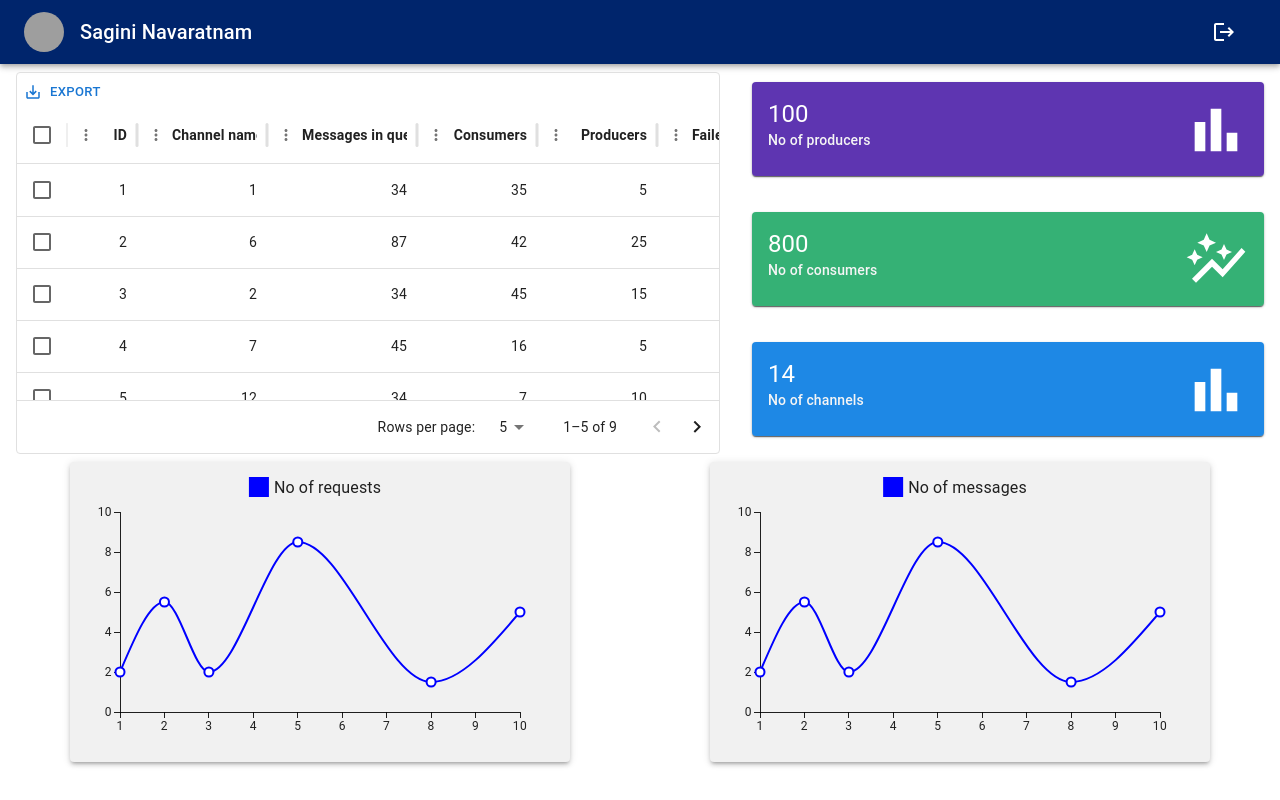
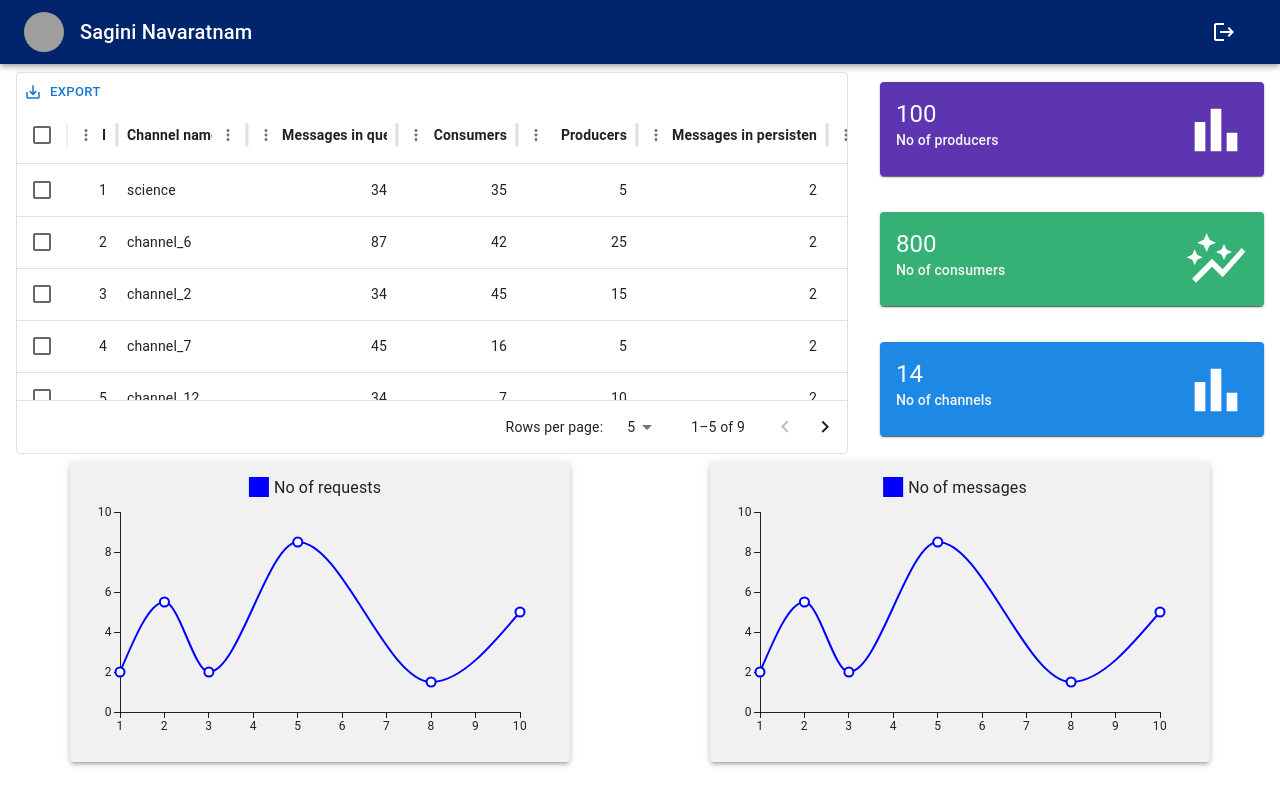
Before and after one commit to sagini18/message-broker, a React (Create React App) app in the folder frontend/: page / in a window 1280 px wide. Built offline with nearby package versions, Linux system fonts and the light colour scheme; grey boxes are pictures that could not be loaded.

Commit message:
channel ID int -> string

```diff
--- a/frontend/src/components/Card.jsx
+++ b/frontend/src/components/Card.jsx
@@ -19,7 +19,7 @@ export default function GraphCard({ count, name, color }) {
         <Card
           sx={{
             display: "flex",
-            width: "40vw",
+            width: "30vw",
             backgroundColor: `${color}`,
             justifyContent: "space-between",
             "&: hover": {
--- a/frontend/src/components/Table.jsx
+++ b/frontend/src/components/Table.jsx
@@ -11,7 +11,7 @@ const columns = [
   {
     field: "id",
     type: "number",
-    width: 70,
+    width: 5,
     renderHeader: () => (
         <strong>
           {'ID'}
@@ -20,7 +20,7 @@ const columns = [
   },
   {
     field: "channelName",
-    type: "number", //need to change to string
+    type: "string",
     width: 130,
     renderHeader: () => (
         <strong>
@@ -29,7 +29,8 @@ const columns = [
       ),
   },
   {
-    field: "noOfMessages",
+    field: "noOfMessagesInQueue",
+    description: "The number of messages currently stored in queue",
     type: "number",
     width: 150,
     renderHeader: () => (
@@ -41,6 +42,7 @@ const columns = [
   {
     field: "noOfConsumers",
     type: "number",
+    description: "The number of consumers currently subscribed to the channel",
     width: 120,
     renderHeader: () => (
         <strong>
@@ -51,6 +53,7 @@ const columns = [
   {
     field: "noOfProdcuers",
     headerName: "Producers",
+    description: "The total number of messages sent to the channel since the server started",
     type: "number",
     width:120,
     renderHeader: () => (
@@ -60,8 +63,21 @@ const columns = [
       ),
   },
   {
+    field: "noOfMessagesInPersistence",
+    headerName: "Messages in Persistence",
+    description: "The number of messages currently stored in persistence",
+    type: "number",
+    width: 190,
+    renderHeader: () => (
+        <strong>
+          {'Messages in persistence'}
+        </strong>
+      ),
+  },
+  {
     field: "failedMessages",
     headerName: "Failed messages",
+    description: "The number of messages that failed to be delivered",
     type: "number",
     width: 150,
     renderHeader: () => (
@@ -75,74 +91,83 @@ const columns = [
 const rows = [
   {
     id: 1,
-    channelName: 1,
-    noOfMessages: 34,
+    channelName: "science",
+    noOfMessagesInQueue: 34,
     noOfConsumers: 35,
     noOfProdcuers: 5,
+    noOfMessagesInPersistence:2,
     failedMessages: 1,
   },
   {
     id: 2,
-    channelName: 6,
-    noOfMessages: 87,
+    channelName: "channel_6",
+    noOfMessagesInQueue: 87,
     noOfConsumers: 42,
     noOfProdcuers: 25,
+    noOfMessagesInPersistence:2,
     failedMessages: 0,
   },
   {
     id: 3,
-    channelName: 2,
-    noOfMessages: 34,
+    channelName: "channel_2",
+    noOfMessagesInQueue: 34,
     noOfConsumers: 45,
     noOfProdcuers: 15,
+    noOfMessagesInPersistence:2,
     failedMessages: 2,
   },
   {
     id: 4,
-    channelName: 7,
-    noOfMessages: 45,
+    channelName: "channel_7",
+    noOfMessagesInQueue: 45,
     noOfConsumers: 16,
     noOfProdcuers: 5,
+    noOfMessagesInPersistence:2,
     failedMessages: 0,
   },
   {
     id: 5,
-    channelName: 12,
-    noOfMessages: 34,
+    channelName: "channel_12",
+    noOfMessagesInQueue: 34,
     noOfConsumers: 7,
     noOfProdcuers: 10,
+    noOfMessagesInPersistence:2,
     failedMessages: 0,
   },
   {
     id: 6,
-    channelName: 11,
-    noOfMessages: null,
+    channelName: "maths",
+    noOfMessagesInQueue: 1,
     noOfConsumers: 150,
     noOfProdcuers: 5,
+    noOfMessagesInPersistence:2,
     failedMessages: 1,
   },
   {
     id: 7,
-    channelName: 70,
-    noOfMessages: 56,
+    channelName: "70",
+    noOfMessagesInQueue: 56,
     noOfConsumers: 44,
     noOfProdcuers: 5,
+    noOfMessagesInPersistence:2,
     failedMessages: 3,
   },
   {
     id: 8,
-    channelName: 87,
-    noOfMessages: 232,
+    channelName: "data_87",
+    noOfMessagesInQueue: 232,
     noOfConsumers: 36,
     noOfProdcuers: 5,
+    noOfMessagesInPersistence:2,
     failedMessages: 0,
   },
   {
     id: 9,
-    channelName: 76,
-    noOfMessages: 12,
+    channelName: "channel_76",
+    noOfMessagesInQueue: 12,
     noOfConsumers: 65,
     noOfProdcuers: 5,
+    noOfMessagesInPersistence:2,
     failedMessages: 1,
   },
 ];
@@ -153,7 +178,7 @@ export default function DataTable() {
     pt={1}
       sx={{
         height: "47.8vh",
-        width: "55vw",
+        width: "65vw",
       }}>
       <DataGrid
         rows={rows}
```
Also changed, not shown: 1 other file (tests, documents, lock files or other folders).
